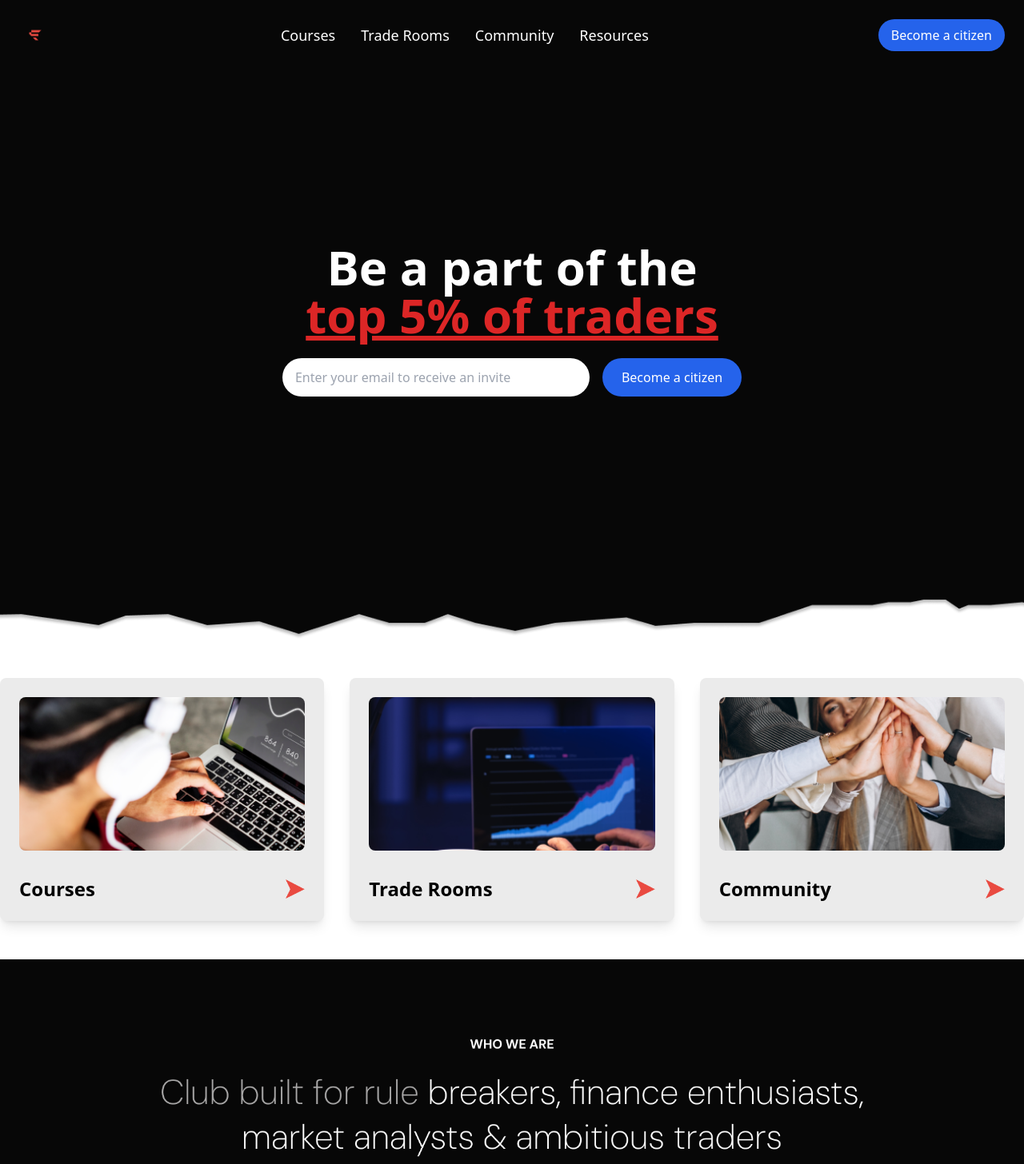
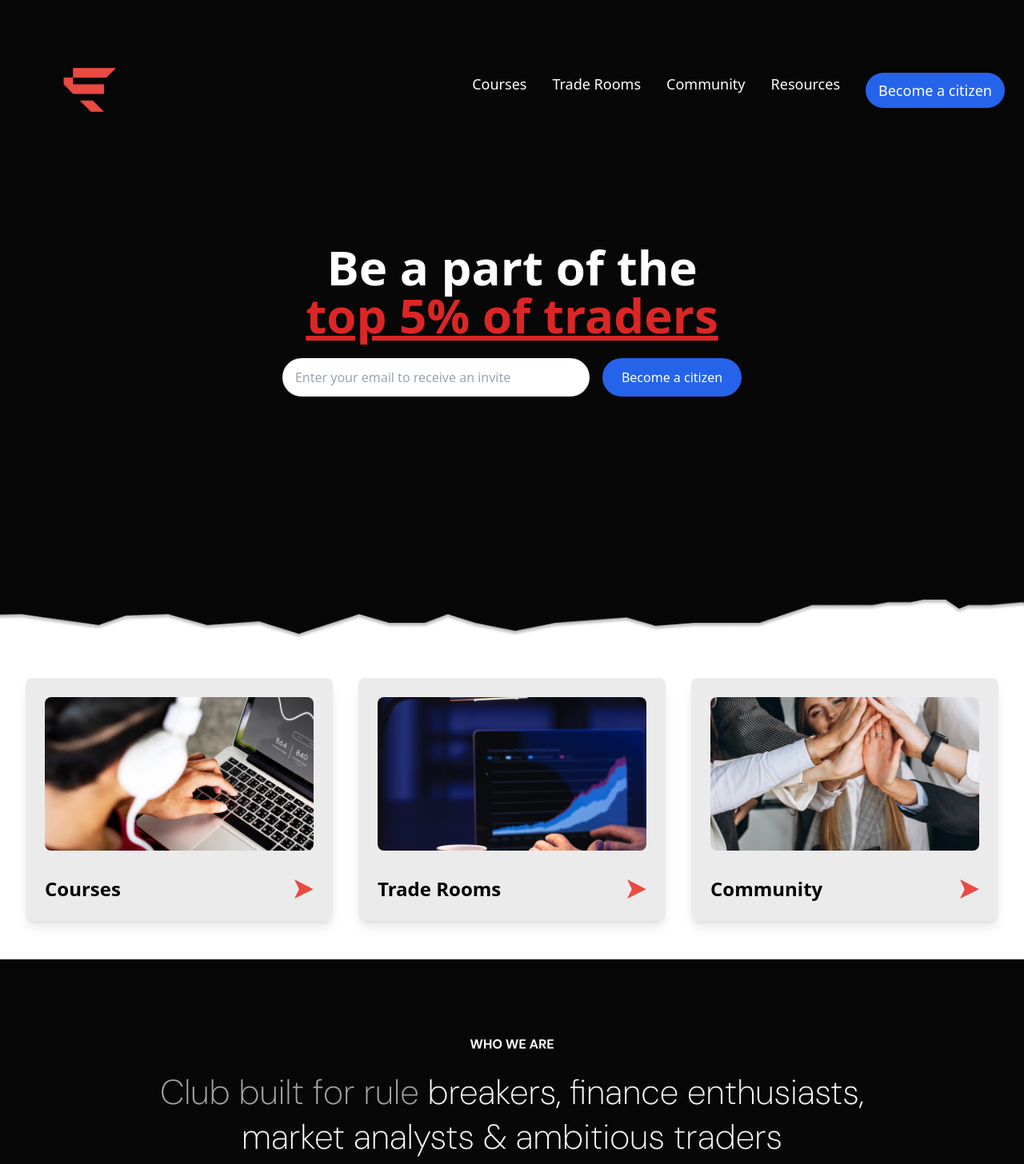
Before and after one commit to Dimension-1/zelora-money, a React (Create React App) app: page / in a window 1280 px wide. Shown: the top 1456 px of the page at 80% size. Built offline with nearby package versions, Linux system fonts and the light colour scheme.

Commit message:
ui changes

```diff
--- a/src/components/CardsSection.jsx
+++ b/src/components/CardsSection.jsx
@@ -21,7 +21,7 @@ const cardsData = [
 
 const CardsSection = () => {
     return (
-        <section className="py-12">
+        <section className="py-12 mx-8">
             <div className="max-w-7xl mx-auto grid grid-cols-1 sm:grid-cols-2 lg:grid-cols-3 gap-8">
                 {cardsData.map(card => (
                     <div key={card.id} className="bg-[#EBEBEB] p-6 rounded-lg shadow-lg flex flex-col items-center">
--- a/src/components/HeaderAndHeroSection.jsx
+++ b/src/components/HeaderAndHeroSection.jsx
@@ -5,20 +5,21 @@ const HeaderAndHeroSection = () => {
     return (
         <section
             className="bg-cover bg-center text-white"
-            style={{ backgroundImage: `url('/Images/Navbar/Bg.png')` }} // Use background image for the entire section
+            style={{ backgroundImage: `url('/Images/Navbar/Bg.png')` }}
         >
             {/* Navbar */}
             <nav className="flex justify-between items-center p-6 bg-transparent absolute top-0 w-full">
                 <div className="text-red-600 text-4xl font-bold">
-                    <img src="/Images/Navbar/Logo.png" alt="Logo" className="h-10 w-10" />
+                    <img src="/Images/Navbar/Logo.png" alt="Logo" className="h-18 w-18" />
                 </div>
                 <ul className="flex space-x-8 text-white text-lg">
                     <li><a href="#" className="hover:underline">Courses</a></li>
                     <li><a href="#" className="hover:underline">Trade Rooms</a></li>
                     <li><a href="#" className="hover:underline">Community</a></li>
                     <li><a href="#" className="hover:underline">Resources</a></li>
+                    <button className="bg-blue-600 text-white py-2 px-4 rounded-full">Become a citizen</button>
                 </ul>
-                <button className="bg-blue-600 text-white py-2 px-4 rounded-full">Become a citizen</button>
+
             </nav>
 
             {/* Hero Section */}
```
